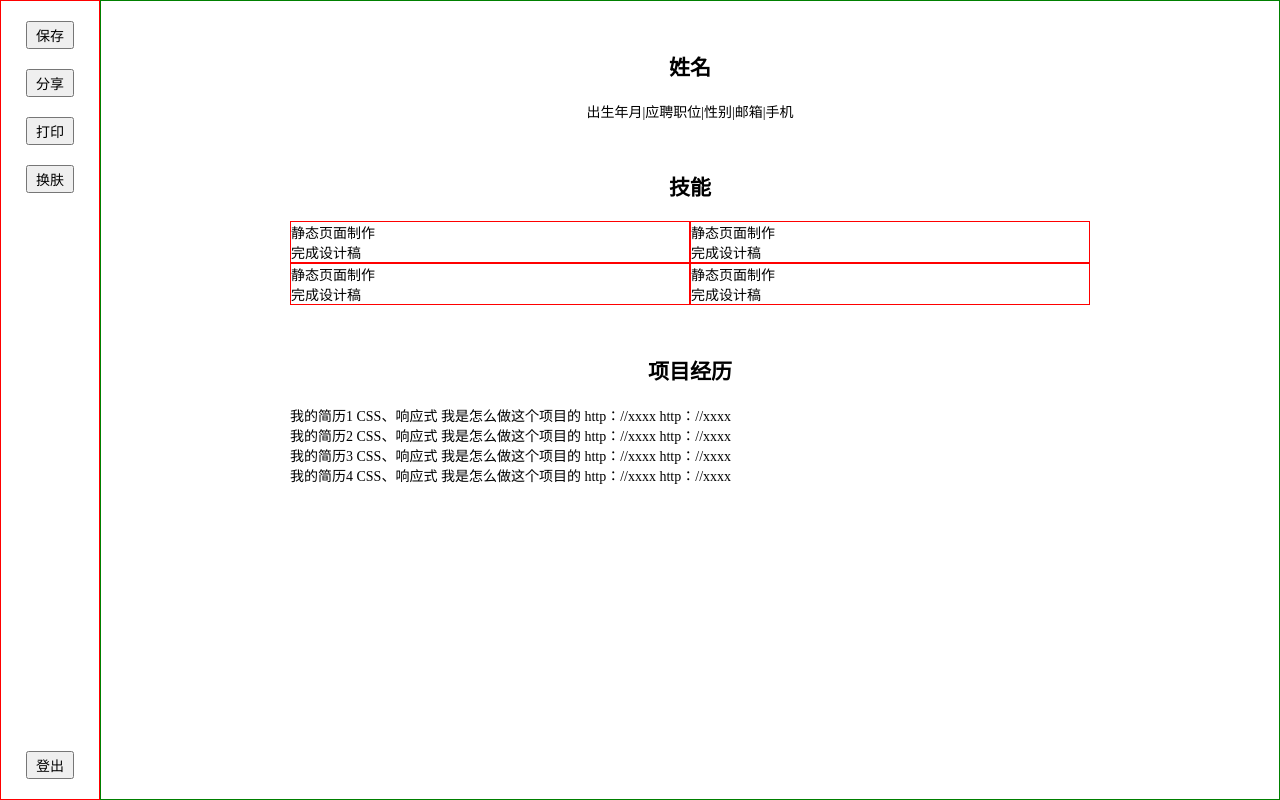
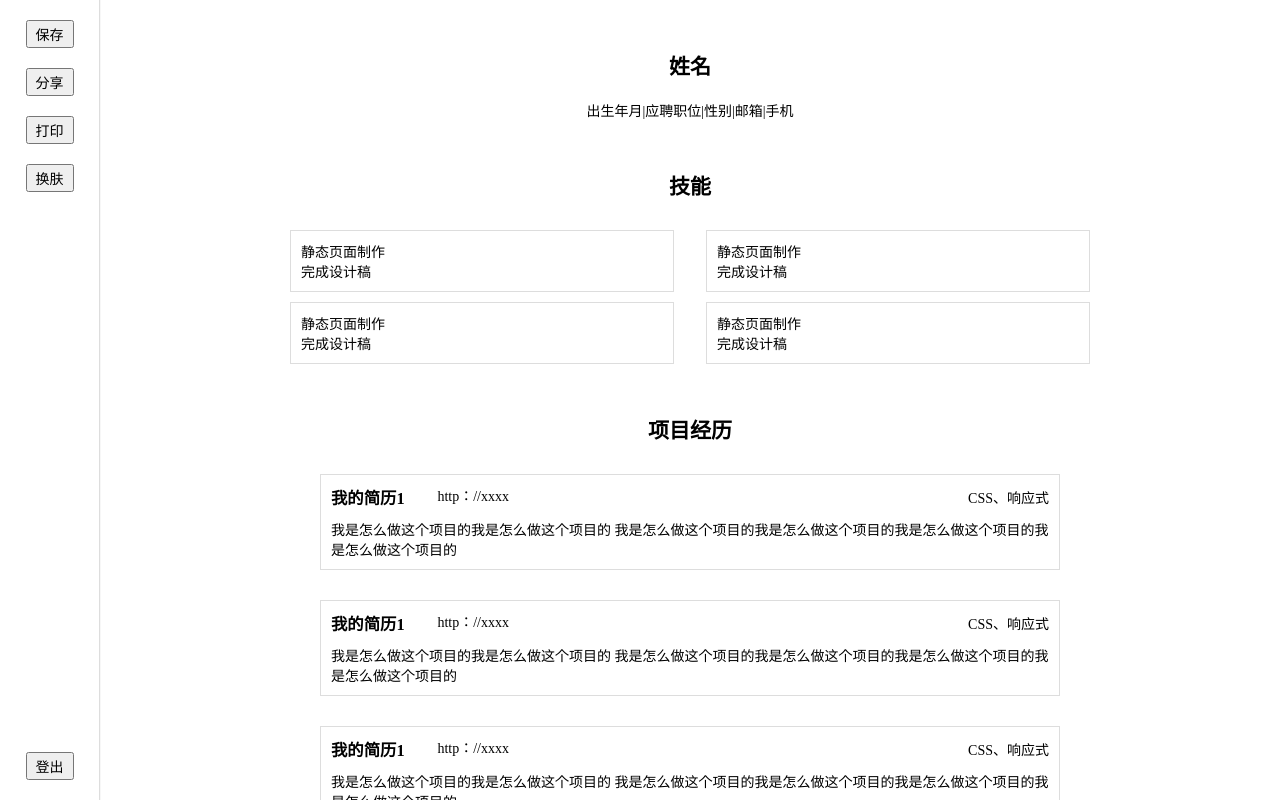
Before and after one commit to Merlin520/Vue-editresume, a website: page src/index.html in a window 1280 px wide. Drawn offline with Linux system fonts and the light colour scheme.

Commit message:
添加技能和项目

```diff
--- a/src/index.html
+++ b/src/index.html
@@ -62,36 +62,68 @@
                         </li>
                     </ul>
                 </section>
-                <section>
+                <section class="projects">
                     <h2>项目经历</h2>
                     <ol>
+
                         <li>
-                            <span class="name">我的简历1</span>
-                            <span class="keywords">CSS、响应式</span>
-                            <span class="description">我是怎么做这个项目的</span>
-                            <span class="link">http：//xxxx</span>
-                            <span class="cover">http：//xxxx</span>
+                            <header>
+                                <div class="start">
+                                    <h3 class="name">我的简历1</h3>
+                                    <span class="link">http：//xxxx</span>
+                                </div>
+                                <div class="end">
+                                    <span class="keywords">CSS、响应式</span>
+                                </div>
+                            </header>
+                            <p class="description">我是怎么做这个项目的我是怎么做这个项目的
+                            我是怎么做这个项目的我是怎么做这个项目的我是怎么做这个项目的我是怎么做这个项目的
+                            </p>
                         </li>
+
                         <li>
-                            <span class="name">我的简历2</span>
-                            <span class="keywords">CSS、响应式</span>
-                            <span class="description">我是怎么做这个项目的</span>
-                            <span class="link">http：//xxxx</span>
-                            <span class="cover">http：//xxxx</span>
+                            <header>
+                                <div class="start">
+                                    <h3 class="name">我的简历1</h3>
+                                    <span class="link">http：//xxxx</span>
+                                </div>
+                                <div class="end">
+                                    <span class="keywords">CSS、响应式</span>
+                                </div>
+                            </header>
+                            <p class="description">我是怎么做这个项目的我是怎么做这个项目的
+                            我是怎么做这个项目的我是怎么做这个项目的我是怎么做这个项目的我是怎么做这个项目的
+                            </p>
                         </li>
+
                         <li>
-                            <span class="name">我的简历3</span>
-                            <span class="keywords">CSS、响应式</span>
-                            <span class="description">我是怎么做这个项目的</span>
-                            <span class="link">http：//xxxx</span>
-                            <span class="cover">http：//xxxx</span>
+                            <header>
+                                <div class="start">
+                                    <h3 class="name">我的简历1</h3>
+                                    <span class="link">http：//xxxx</span>
+                                </div>
+                                <div class="end">
+                                    <span class="keywords">CSS、响应式</span>
+                                </div>
+                            </header>
+                            <p class="description">我是怎么做这个项目的我是怎么做这个项目的
+                            我是怎么做这个项目的我是怎么做这个项目的我是怎么做这个项目的我是怎么做这个项目的
+                            </p>
                         </li>
+
                         <li>
-                            <span class="name">我的简历4</span>
-                            <span class="keywords">CSS、响应式</span>
-                            <span class="description">我是怎么做这个项目的</span>
-                            <span class="link">http：//xxxx</span>
-                            <span class="cover">http：//xxxx</span>
+                            <header>
+                                <div class="start">
+                                    <h3 class="name">我的简历1</h3>
+                                    <span class="link">http：//xxxx</span>
+                                </div>
+                                <div class="end">
+                                    <span class="keywords">CSS、响应式</span>
+                                </div>
+                            </header>
+                            <p class="description">我是怎么做这个项目的我是怎么做这个项目的
+                            我是怎么做这个项目的我是怎么做这个项目的我是怎么做这个项目的我是怎么做这个项目的
+                            </p>
                         </li>
                     </ol>
                 </section>
--- a/src/style..css
+++ b/src/style..css
@@ -7,11 +7,11 @@
     box-sizing: border-box;
 }
 
-*::before {
+* ::before {
     box-sizing: border-box;
 }
 
-*::after {
+* ::after {
     box-sizing: border-box;
 }
 
@@ -31,6 +31,7 @@ body {
 button {
     font: inherit;
 }
+
 @media (min-width:500px){
     .page {
         height: 100vh;
@@ -41,12 +42,14 @@ button {
 
 
 .page > aside {
-    border: 1px solid red;
+    border-right: 1px solid #ddd;
+    box-shadow: 0 0 1px 0 rgba(0, 0, 0, 0.2);
     width: 100px;
     display: flex;
     flex-direction: column;
     justify-content: space-between;
     text-align: center;
+    flex-shrink: 0;
 }
 
 .page > aside > .upper {
@@ -66,8 +69,9 @@ button {
     padding: 2px 8px;
 }
 .page > main {
-    border: 1px solid green;
-    flex-grow: 1;
+
+    flex-grow: 1;/*固定右边，大小不变*/
+    overflow: auto;
 }
 
 .resume {
@@ -96,9 +100,42 @@ button {
 .resume .skills > ul {
     display: flex;
     flex-wrap: wrap;
+    justify-content: space-between;
 }
 
 .resume .skills > ul > li {
-    width: 50%;
-    border: 1px solid red;
+    width: 48%;
+    border: 1px solid #ddd;
+    margin-top: 10px;
+    padding: 10px;
 }
+
+.resume .projects {
+
+}
+
+.resume .projects > ol {
+
+}
+
+.resume .projects > ol > li {
+    border: 1px solid #ddd;
+    margin: 30px;
+    padding: 10px;
+
+}
+
+.resume .projects header {
+    display: flex;
+    align-items: center;
+    justify-content: space-between;
+    margin-bottom: 10px;
+}
+
+.resume .projects header .name {
+    margin-right: 2em;
+}
+
+.resume .projects header .start {
+    display: flex;
+}
```
